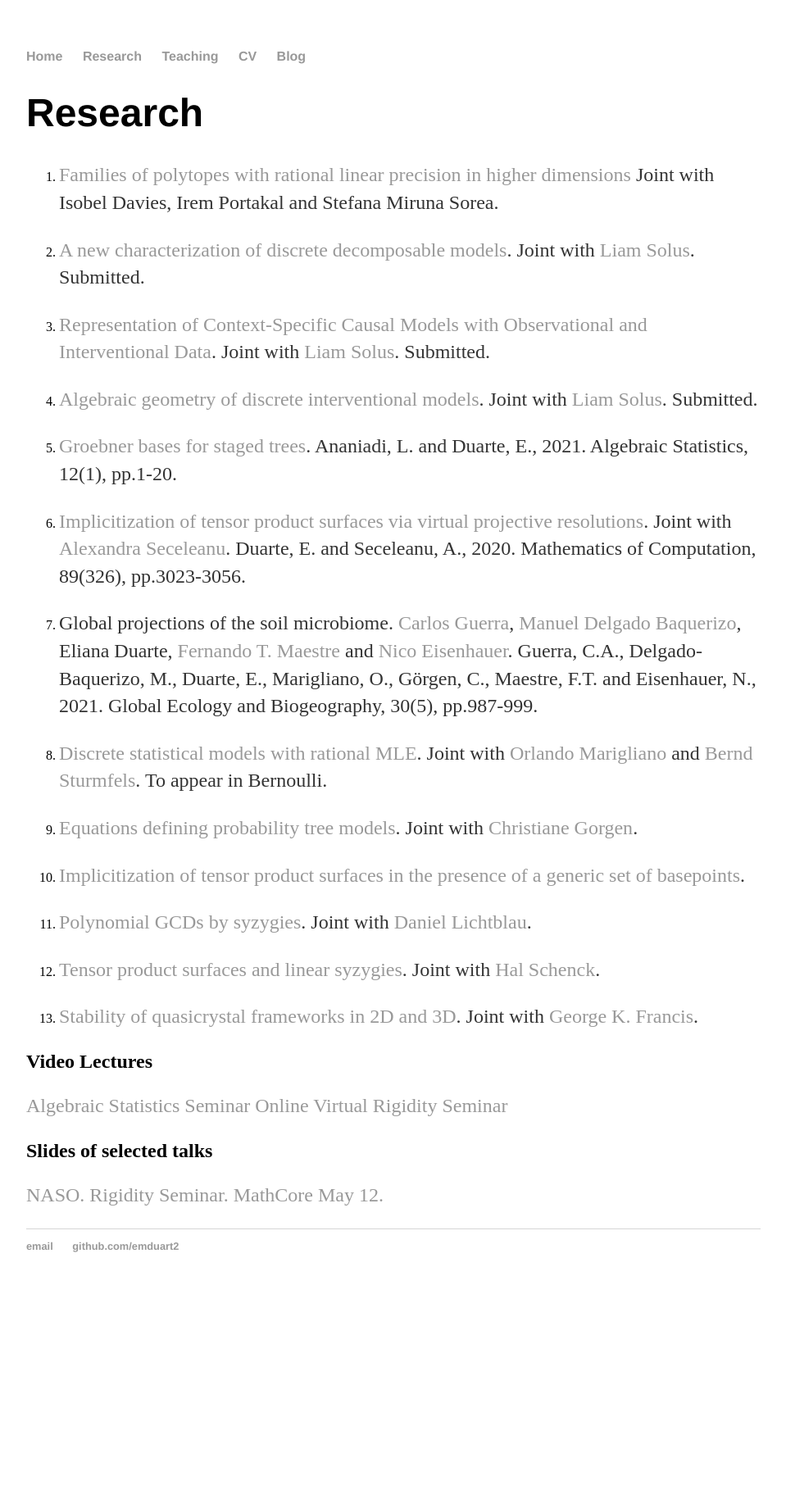
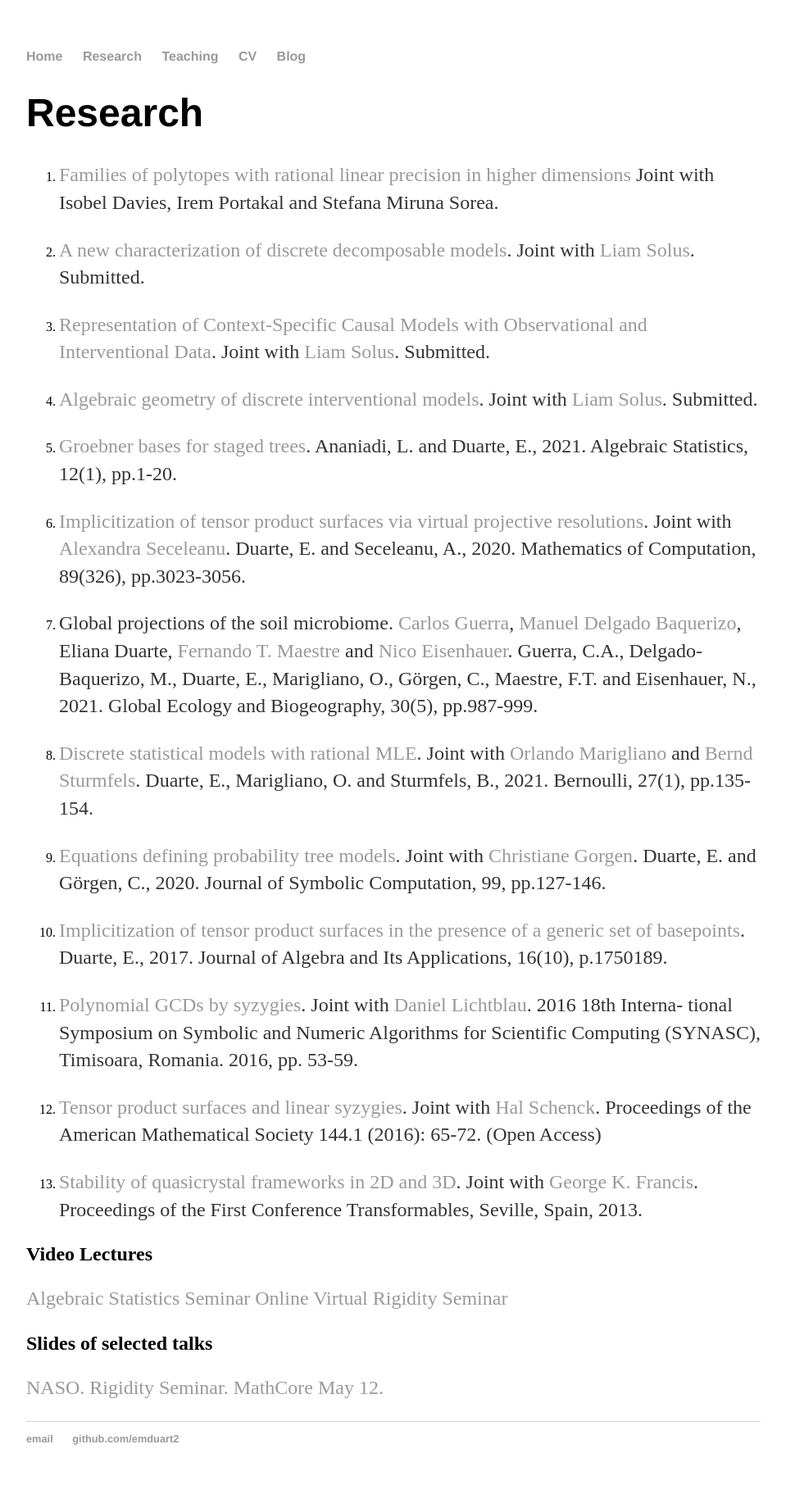
Before and after one commit to emduart2/emduart2.github.io, a Jekyll site: the page built from about/index.md, in a window 1280 px wide. Shown: the whole page at 82% size, without its empty margins (160-1119 px from the left). Built offline with Jekyll 4.4.1, drawn with Linux system fonts in a browser that asks for light colours; before the commit the page ends 1588 px from its top, so only the background shows below that.

Commit message:
updated references

```diff
--- a/about/index.md
+++ b/about/index.md
@@ -22,17 +22,17 @@ title: Research
 and [Nico Eisenhauer](https://www.idiv.de/en/groups_and_people/employees/details/eshow/eisenhauer_nico.html). Guerra, C.A., Delgado‐Baquerizo, M., Duarte, E., Marigliano, O., Görgen, C., Maestre, F.T. and Eisenhauer, N., 2021. Global Ecology and Biogeography, 30(5), pp.987-999.
 
 1. [Discrete statistical models with rational MLE](https://arxiv.org/abs/1903.06110). Joint with [Orlando Marigliano](https://orlandomarigliano.wordpress.com)
-and [Bernd Sturmfels](https://math.berkeley.edu/~bernd/). To appear in Bernoulli.
+and [Bernd Sturmfels](https://math.berkeley.edu/~bernd/). Duarte, E., Marigliano, O. and Sturmfels, B., 2021. Bernoulli, 27(1), pp.135-154.
 
-1. [Equations defining probability tree models](https://www.sciencedirect.com/science/article/abs/pii/S0747717119300379). Joint with [Christiane Gorgen](https://sites.google.com/view/goergen).
+1. [Equations defining probability tree models](https://www.sciencedirect.com/science/article/abs/pii/S0747717119300379). Joint with [Christiane Gorgen](https://sites.google.com/view/goergen). Duarte, E. and Görgen, C., 2020. Journal of Symbolic Computation, 99, pp.127-146.
 
-1. [Implicitization of tensor product surfaces in the presence of a generic set of basepoints](https://arxiv.org/abs/1610.03820).
+1. [Implicitization of tensor product surfaces in the presence of a generic set of basepoints](https://arxiv.org/abs/1610.03820). Duarte, E., 2017. Journal of Algebra and Its Applications, 16(10), p.1750189.
 
-1. [Polynomial GCDs by syzygies](https://ieeexplore.ieee.org/document/7829593). Joint with [Daniel Lichtblau](https://community.wolfram.com/web/danl).
+1. [Polynomial GCDs by syzygies](https://ieeexplore.ieee.org/document/7829593). Joint with [Daniel Lichtblau](https://community.wolfram.com/web/danl). 2016 18th Interna- tional Symposium on Symbolic and Numeric Algorithms for Scientific Computing (SYNASC), Timisoara, Romania. 2016, pp. 53-59.
 
-1. [Tensor product surfaces and linear syzygies](https://arxiv.org/abs/1402.6751). Joint with [Hal Schenck](https://orion.math.iastate.edu/hschenck/).
+1. [Tensor product surfaces and linear syzygies](https://arxiv.org/abs/1402.6751). Joint with [Hal Schenck](https://orion.math.iastate.edu/hschenck/). Proceedings of the American Mathematical Society 144.1 (2016): 65-72. (Open Access)
 
-1. [Stability of quasicrystal frameworks in 2D and 3D](http://new.math.uiuc.edu/quasistable/DuarteFrancisSeville1may13.pdf). Joint with [George K. Francis](http://new.math.uiuc.edu).
+1. [Stability of quasicrystal frameworks in 2D and 3D](http://new.math.uiuc.edu/quasistable/DuarteFrancisSeville1may13.pdf). Joint with [George K. Francis](http://new.math.uiuc.edu). Proceedings of the First Conference Transformables, Seville, Spain, 2013.
 
 ## Video Lectures
 [Algebraic Statistics Seminar Online](https://sites.google.com/view/algstatsonline/past-talks-and-recordings?authuser=0#h.cst9zjs53ai8)
```
